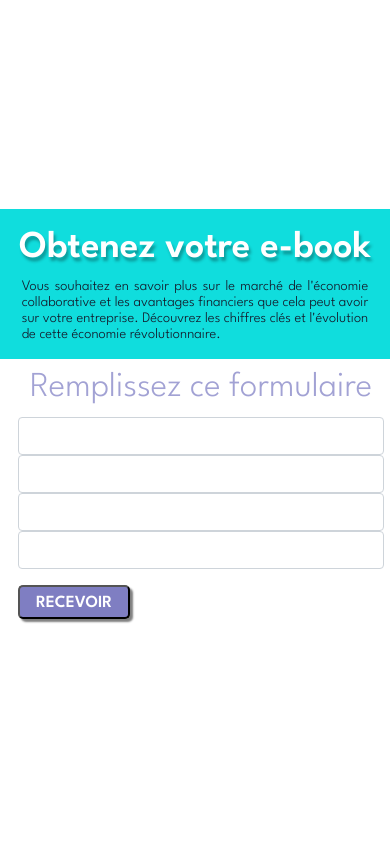
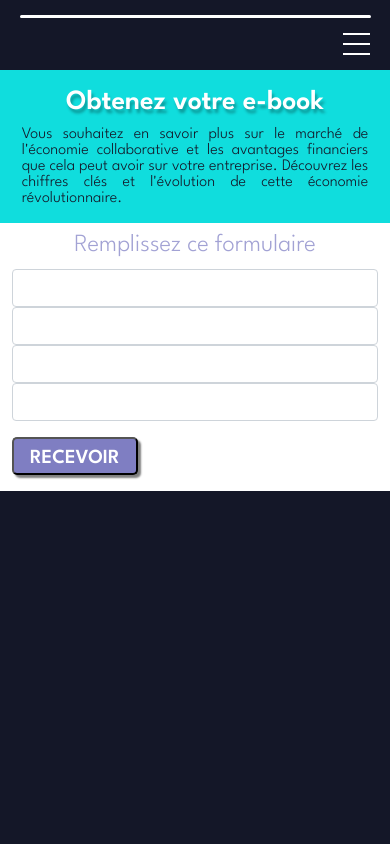
Before and after one commit to WildCodeSchool/2022-03-php-Lyon-P3-Collahop, a Symfony app: template templates/ebook/index.html.twig in a window 390 px wide. Run offline with Twig, Linux system fonts and the light colour scheme; the template is opened without the code that fills it, so the values that code supplies are empty; form fields are guessed from the names that the template uses; style sheets or scripts are compiled from the project's sources; some libraries are stand-ins or nearby versions.

Commit message:
Modification of responsive with bootstrap

```diff
--- a/assets/styles/ebook.scss
+++ b/assets/styles/ebook.scss
@@ -10,13 +10,11 @@
 
 .ebook-title {
   @include text-shadow;
-  font-size: 38px;
 }
 
 .title-fill-form {
   color: #A2A2D4;
   font-weight: 300 !important;
-  font-size: 35px;
 }
 
 .ebook-input {
@@ -31,7 +29,6 @@
   width: max-content;
   color: white;
   font-weight: 600;
-  font-size: 17px;
   box-shadow: 3px 3px 2px gray;
   border-radius: 5px;
 }
@@ -41,19 +38,17 @@
   text-align: justify !important;
   line-height: 1rem;
   font-weight: 200;
-  font-size: 14.5px;
   color: $color-slogan;
 }
 
 .ebook-header-frame {
    width: 100%;
-   margin-left: 6px;
    margin-right: 0;
+   margin-top: 55px;
 }
 
 .ebook-form-frame {
   width: 100%;
-  margin-left: 6px;
   margin-right: 0;
 }
 
@@ -81,23 +76,34 @@
   color: $color-slogan;
 }
 
-@media screen and (max-width: 1200px) and (orientation: portrait) {
+@media screen and (max-width: 1200px) {
 
   .ebook-form {
     width: 90%;
 }
+  .ebook-header-frame {
+    margin-top: 70px;
+  }
 }
 
-@media screen and (max-width: 576px) and (orientation: portrait) {
+@media screen and (max-width: 576px) {
     .ebook {
       background-image: none;
+      background-color: $color-slogan;
       margin: 0;
       width: 100%;
       padding: 0;
     }
 
     .ebook-header-frame {
-      margin: 0;
+      margin-left: 0;
+      margin-right: 0;
+      margin-bottom: 0;
+      margin-top: 70px;
+    }
+
+    .ebook-form-frame {
+      margin-left: 0;
     }
 
     .ebook-text {
@@ -105,7 +111,7 @@
     }
 
     .ebook-form {
-      width: 100%;
+      width: 80%;
     }
 
     .ebook-frame {
@@ -113,3 +119,10 @@
       margin: 0;
     }
 }
+
+@media screen and (max-width: 400px) {
+
+  .ebook-form {
+    width: 90%;
+  }
+}
--- a/templates/ebook/index.html.twig
+++ b/templates/ebook/index.html.twig
@@ -6,15 +6,15 @@
 <header class="bg-dark">
     {% include ('_navbar.html.twig') %}
     </header>
-<div class="ebook container-md-fluid row align-items-center justify-content-center">
+<div class="ebook container-md-fluid row align-items-start justify-content-center">
     <div class="ebook-frame col-12 col-sm-9 col-md-7 col-xl-5 mt-xl-5">
         <div class="ebook-header-frame bg-primary row justify-content-center">
-            <h1 class="mt-3 text-center text-white ebook-title"> Obtenez votre e-book </h1>
-            <p  class="mb-md-3 text-center ebook-text">Vous souhaitez en savoir plus sur le marché de l'économie collaborative et les avantages financiers que
+            <h1 class="mt-3 text-center text-white ebook-title fs-1"> Obtenez votre e-book </h1>
+            <p  class="mb-md-3 text-center ebook-text fs-6">Vous souhaitez en savoir plus sur le marché de l'économie collaborative et les avantages financiers que
             cela peut avoir sur votre entreprise. Découvrez les chiffres clés et l'évolution de cette économie révolutionnaire.</p>
         </div>
         <div class="ebook-form-frame bg-white row justify-content-center">
-            <h1 class="mt-2 text-center title-fill-form">Remplissez ce formulaire</h1>
+            <h1 class="mt-2 text-center title-fill-form fs-2">Remplissez ce formulaire</h1>
 
             {{ form_start(form, { 'attr': {'class': 'ebook-form row justify-content-center'} }) }}
                 {{ form_widget(form.lastname) }}
@@ -26,7 +26,7 @@
                 {{ form_widget(form.email) }}
                 {{ form_errors(form.email, { 'attr': {'class': ''} }) }}
 
-            <button class="ebook-btn col-4 my-3 px-3 pt-1">
+            <button class="ebook-btn col-4 my-3 px-3 pt-1 fs-5">
             {{ button_label|default('RECEVOIR') }}</button>
             {{ form_end(form) }}
         </div>
```
Also changed, not shown: src/Form/EbookType.php (+4 -4 lines).
